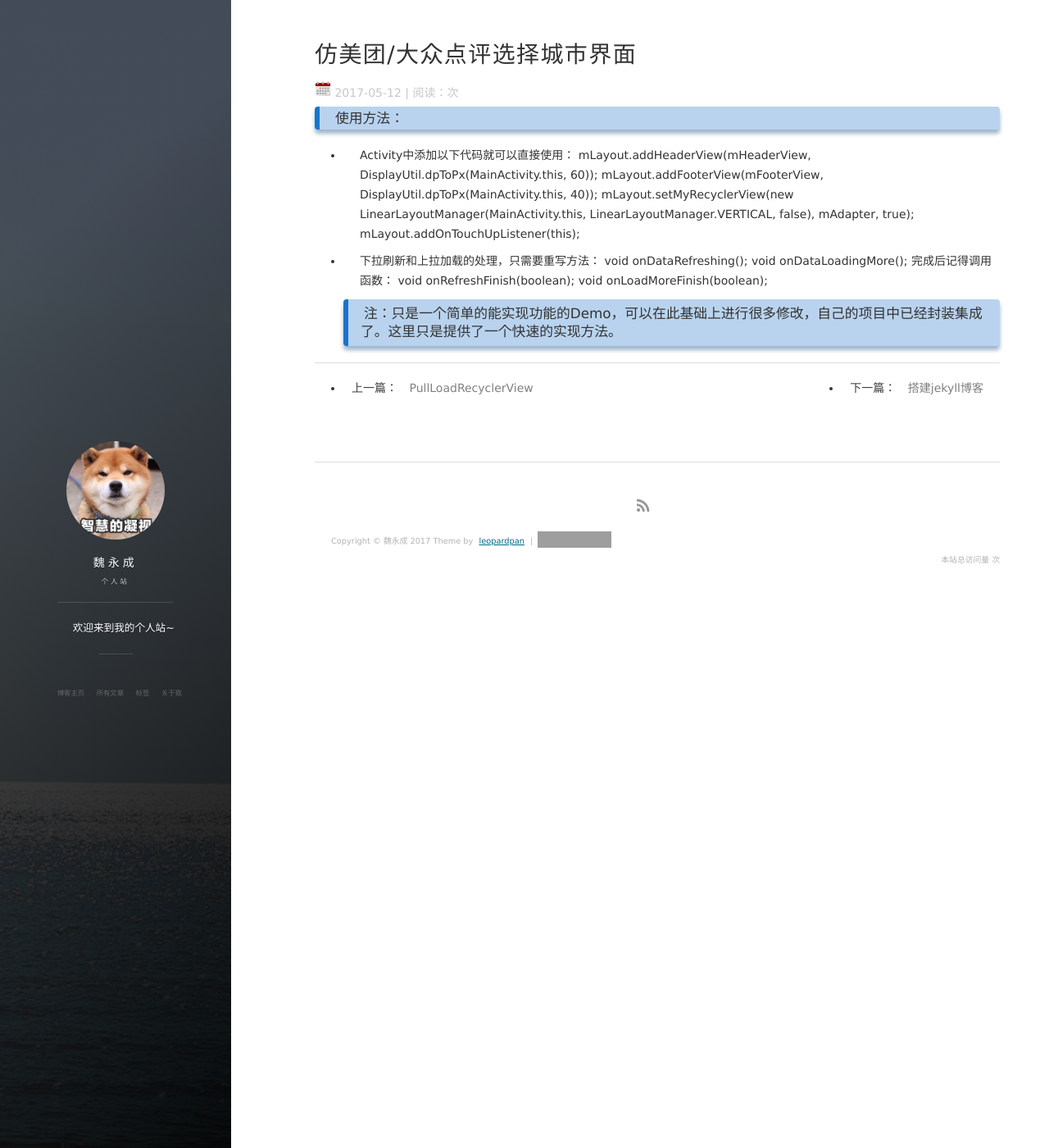
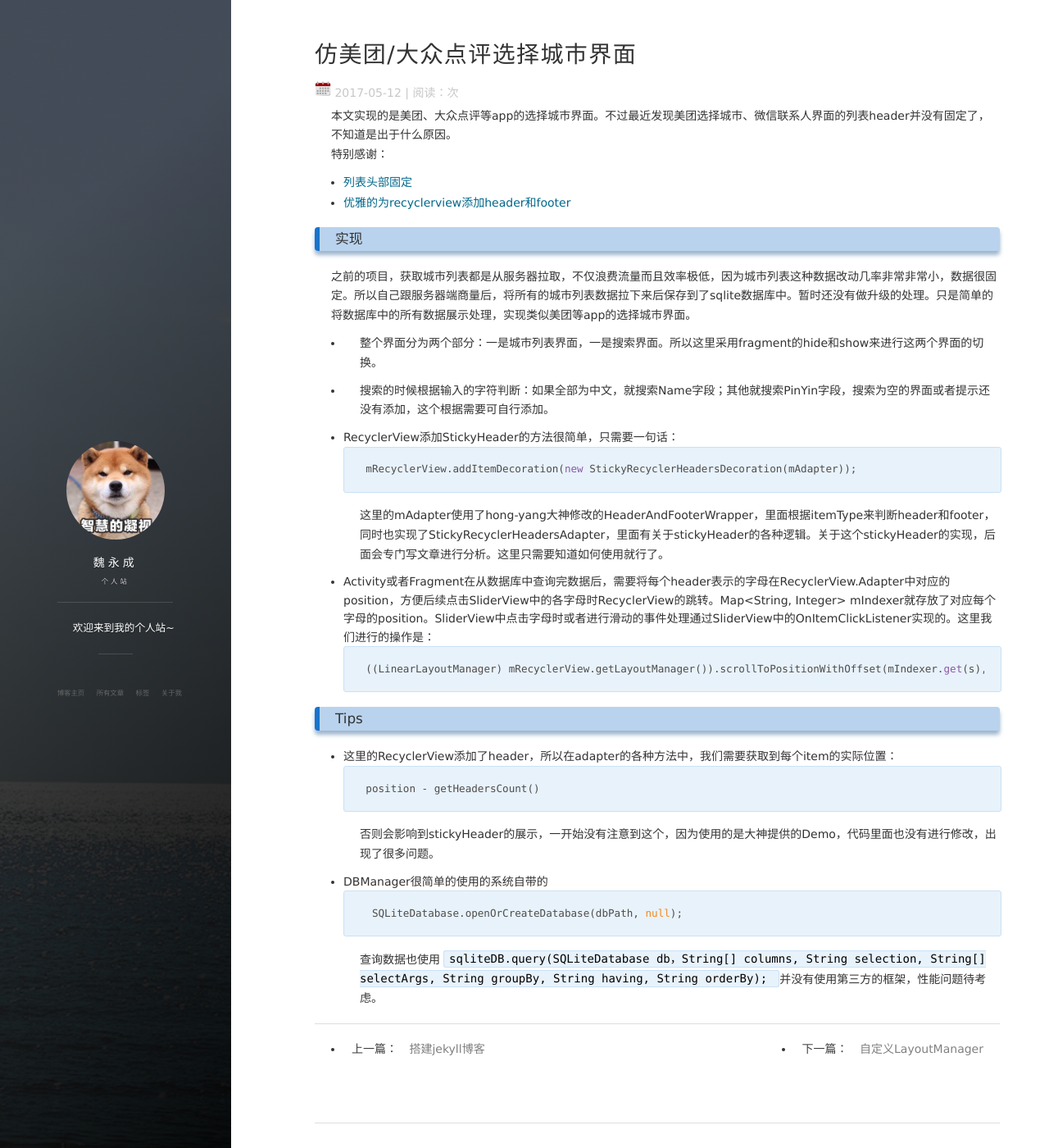
Before and after one commit to mfkauko/mfkauko.github.io, a Jekyll site: the page built from _posts/2017-05-12-SelectCityDemo.markdown, in a window 1280 px wide and 1400 px high. Shown: the whole window at 82% size. Built offline with Jekyll 4.4.1, drawn with Linux system fonts in a browser that asks for light colours; nearby versions of some CDN libraries; comment, search, counter and statistics services are not loaded; grey boxes are pictures that could not be loaded.

Commit message:
博客修改和添加

````diff
--- a/_posts/2017-05-11-PullLoadRecyclerView.markdown
+++ b/_posts/2017-05-11-PullLoadRecyclerView.markdown
@@ -3,7 +3,7 @@
 title:  "PullLoadRecyclerView"
 date:   2017-05-11 17:23:23 +0800
 categories: Android
-tag: Android通用开发
+tag: Android开发
 ---
 
 本文主要是实现下拉刷新和上拉加载更多。项目中本来使用了PullableListView实现了类似的功能，但是RecyclerView一直还没有被运用到项目中，同时为了更加熟悉RecyclerView相关知识，所以就用RecyclerView也实现了类似功能。
--- a/_posts/2017-05-12-SelectCityDemo.markdown
+++ b/_posts/2017-05-12-SelectCityDemo.markdown
@@ -5,19 +5,43 @@
 categories: Android
 tag: Android开发
 ---
-### 使用方法：
+本文实现的是美团、大众点评等app的选择城市界面。不过最近发现美团选择城市、微信联系人界面的列表header并没有固定了，不知道是出于什么原因。
+特别感谢：
 
-- Activity中添加以下代码就可以直接使用：
-mLayout.addHeaderView(mHeaderView, DisplayUtil.dpToPx(MainActivity.this, 60));
-mLayout.addFooterView(mFooterView, DisplayUtil.dpToPx(MainActivity.this, 40));
-mLayout.setMyRecyclerView(new LinearLayoutManager(MainActivity.this, LinearLayoutManager.VERTICAL, false),
-        mAdapter, true);
-mLayout.addOnTouchUpListener(this);
+- [列表头部固定](https://github.com/timehop/sticky-headers-recyclerview)
+- [优雅的为recyclerview添加header和footer](http://blog.csdn.net/lmj623565791/article/details/51854533)
 
-- 下拉刷新和上拉加载的处理，只需要重写方法：
-void onDataRefreshing();
-void onDataLoadingMore();
-完成后记得调用函数：
-void onRefreshFinish(boolean);
-void onLoadMoreFinish(boolean);
-### 注：只是一个简单的能实现功能的Demo，可以在此基础上进行很多修改，自己的项目中已经封装集成了。这里只是提供了一个快速的实现方法。
+### 实现
+之前的项目，获取城市列表都是从服务器拉取，不仅浪费流量而且效率极低，因为城市列表这种数据改动几率非常非常小，数据很固定。所以自己跟服务器端商量后，将所有的城市列表数据拉下来后保存到了sqlite数据库中。暂时还没有做升级的处理。只是简单的将数据库中的所有数据展示处理，实现类似美团等app的选择城市界面。
+
+- 整个界面分为两个部分：一是城市列表界面，一是搜索界面。所以这里采用fragment的hide和show来进行这两个界面的切换。
+
+- 搜索的时候根据输入的字符判断：如果全部为中文，就搜索Name字段；其他就搜索PinYin字段，搜索为空的界面或者提示还没有添加，这个根据需要可自行添加。
+
+- RecyclerView添加StickyHeader的方法很简单，只需要一句话：
+```
+mRecyclerView.addItemDecoration(new StickyRecyclerHeadersDecoration(mAdapter));
+```
+这里的mAdapter使用了hong-yang大神修改的HeaderAndFooterWrapper，里面根据itemType来判断header和footer，同时也实现了StickyRecyclerHeadersAdapter，里面有关于stickyHeader的各种逻辑。关于这个stickyHeader的实现，后面会专门写文章进行分析。这里只需要知道如何使用就行了。
+
+- Activity或者Fragment在从数据库中查询完数据后，需要将每个header表示的字母在RecyclerView.Adapter中对应的position，方便后续点击SliderView中的各字母时RecyclerView的跳转。Map<String, Integer> mIndexer就存放了对应每个字母的position。SliderView中点击字母时或者进行滑动的事件处理通过SliderView中的OnItemClickListener实现的。这里我们进行的操作是：
+```
+((LinearLayoutManager) mRecyclerView.getLayoutManager()).scrollToPositionWithOffset(mIndexer.get(s), 0);
+```
+
+### Tips
+
+- 这里的RecyclerView添加了header，所以在adapter的各种方法中，我们需要获取到每个item的实际位置：
+```
+position - getHeadersCount()
+```
+否则会影响到stickyHeader的展示，一开始没有注意到这个，因为使用的是大神提供的Demo，代码里面也没有进行修改，出现了很多问题。
+
+- DBManager很简单的使用的系统自带的
+ ```
+ SQLiteDatabase.openOrCreateDatabase(dbPath, null);
+ ```
+查询数据也使用
+```
+sqliteDB.query(SQLiteDatabase db，String[] columns, String selection, String[] selectArgs, String groupBy, String having, String orderBy);
+```并没有使用第三方的框架，性能问题待考虑。
````
Also changed, not shown: _posts/2017-05-13-LayoutManger.markdown (added, +7 -0 lines), _posts/2017-05-10-搭建jekyll博客.markdown (renamed from _posts/2017-05-12-搭建jekyll博客.markdown).
